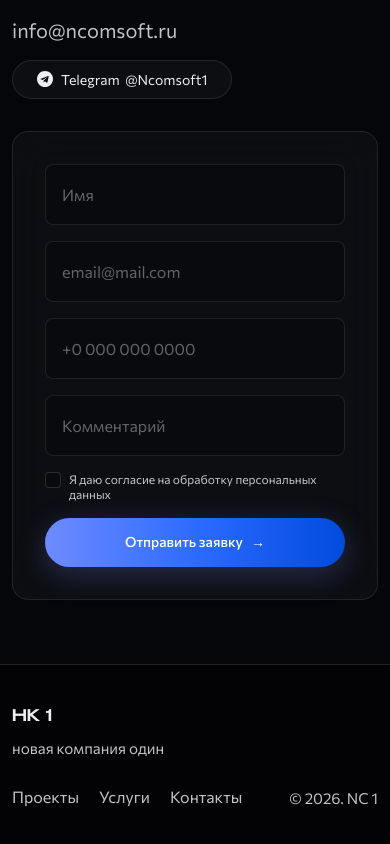
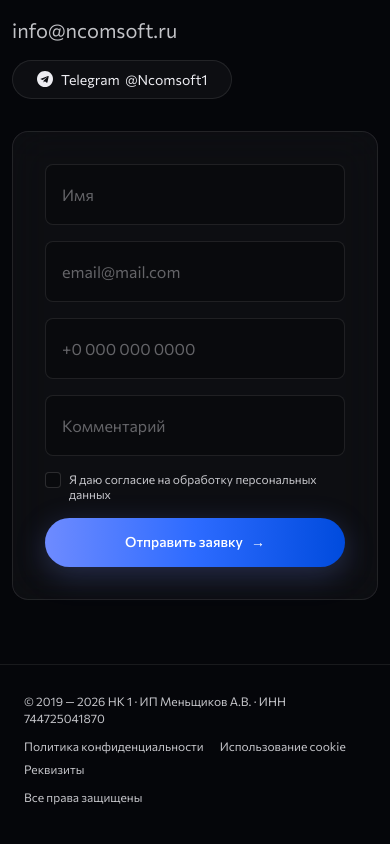
Before and after one commit to manuilsky/NC-ONE-redisign-next, a Next.js app: page / in a window 390 px wide. Shown: the part 8821-9665 px from the top of the page. Built offline with nearby package versions, Linux system fonts and the light colour scheme.

Commit message:
Add footer

```diff
--- a/components/Footer.module.css
+++ b/components/Footer.module.css
@@ -1,39 +1,112 @@
 .footer {
   position: relative;
   z-index: 1;
-  border-top: 1px solid var(--border);
-  padding: 2.5rem 0;
-  background: rgba(0, 0, 0, 0.35);
+  display: flex;
+  align-items: center;
+  box-sizing: border-box;
+  min-height: 5.125rem;
+  padding-block: 1.75rem;
+  border-top: 1px solid rgba(255, 255, 255, 0.078);
+  background: var(--bg);
 }
 
 .inner {
   display: flex;
   justify-content: space-between;
-  align-items: flex-end;
+  align-items: center;
   gap: 1.5rem;
-  flex-wrap: wrap;
+  width: min(100% - 2.5rem, var(--container));
+  margin-inline: auto;
 }
 
-.brand {
-  font-family: var(--font-display);
-  font-weight: var(--font-weight-heading);
-  letter-spacing: -0.01em;
-  text-transform: uppercase;
-  margin-bottom: 0.35rem;
+.copy,
+.rights,
+.links a {
+  margin: 0;
+  color: var(--muted);
+  font-family: var(--font-body), "Segoe UI", sans-serif;
+  font-size: 0.75rem;
+  font-weight: 400;
+  letter-spacing: 0;
 }
 
-.muted {
-  color: var(--muted);
-  font-size: 0.95rem;
+.copy,
+.rights {
+  line-height: 1.4;
+}
+
+.copy {
+  flex: 0 1 auto;
+}
+
+.rights {
+  flex: 0 0 auto;
+  white-space: nowrap;
 }
 
 .links {
   display: flex;
-  gap: 1.25rem;
-  flex-wrap: wrap;
-  color: var(--muted);
+  flex: 0 0 auto;
+  align-items: center;
+  gap: 1.5rem;
 }
 
-.links a:hover {
+.links a {
+  line-height: 1.25;
+  transition: color 0.2s ease;
+}
+
+.links a:hover,
+.links a:focus-visible {
   color: var(--text);
 }
+
+.links a:focus-visible {
+  outline: 1px solid rgba(110, 139, 255, 0.7);
+  outline-offset: 2px;
+}
+
+@media (max-width: 1200px) {
+  .footer {
+    min-height: 8.125rem;
+  }
+
+  .inner {
+    flex-direction: column;
+    justify-content: center;
+    align-items: center;
+    gap: 0.75rem;
+    width: min(100% - 3rem, var(--container));
+    text-align: center;
+  }
+
+  .copy,
+  .rights {
+    width: 100%;
+  }
+
+  .links {
+    justify-content: center;
+    flex-wrap: wrap;
+    gap: 0.5rem 1rem;
+  }
+}
+
+@media (max-width: 720px) {
+  .footer {
+    min-height: 10.625rem;
+  }
+
+  .inner {
+    align-items: flex-start;
+    text-align: left;
+  }
+
+  .links {
+    justify-content: flex-start;
+  }
+
+  .rights {
+    white-space: normal;
+  }
+}
--- a/components/Footer.tsx
+++ b/components/Footer.tsx
@@ -1,4 +1,5 @@
 import Link from "next/link";
+import { footer } from "@/data/home";
 import styles from "./Footer.module.css";
 
 export function Footer() {
@@ -6,17 +7,18 @@ export function Footer() {
 
   return (
     <footer className={styles.footer}>
-      <div className={`container ${styles.inner}`}>
-        <div>
-          <p className={styles.brand}>НК 1</p>
-          <p className={styles.muted}>новая компания один</p>
-        </div>
-        <nav className={styles.links} aria-label="Навигация в подвале">
-          <Link href="/projects">Проекты</Link>
-          <Link href="/#services">Услуги</Link>
-          <Link href="/#contact">Контакты</Link>
+      <div className={styles.inner}>
+        <p className={styles.copy}>
+          © {footer.copyrightFrom} — {year} {footer.entity}
+        </p>
+        <nav className={styles.links} aria-label="Юридическая информация">
+          {footer.links.map((link) => (
+            <Link key={link.href} href={link.href}>
+              {link.label}
+            </Link>
+          ))}
         </nav>
-        <p className={styles.muted}>© {year}. NC 1</p>
+        <p className={styles.rights}>{footer.rights}</p>
       </div>
     </footer>
   );
--- a/data/home.ts
+++ b/data/home.ts
@@ -264,3 +264,14 @@ export const finalCta = {
     submit: "Отправить заявку",
   },
 };
+
+export const footer = {
+  copyrightFrom: 2019,
+  entity: "НК 1 · ИП Меньщиков А.В. · ИНН 744725041870",
+  rights: "Все права защищены",
+  links: [
+    { href: "/privacy", label: "Политика конфиденциальности" },
+    { href: "/cookies", label: "Использование cookie" },
+    { href: "/requisites", label: "Реквизиты" },
+  ],
+};
```
